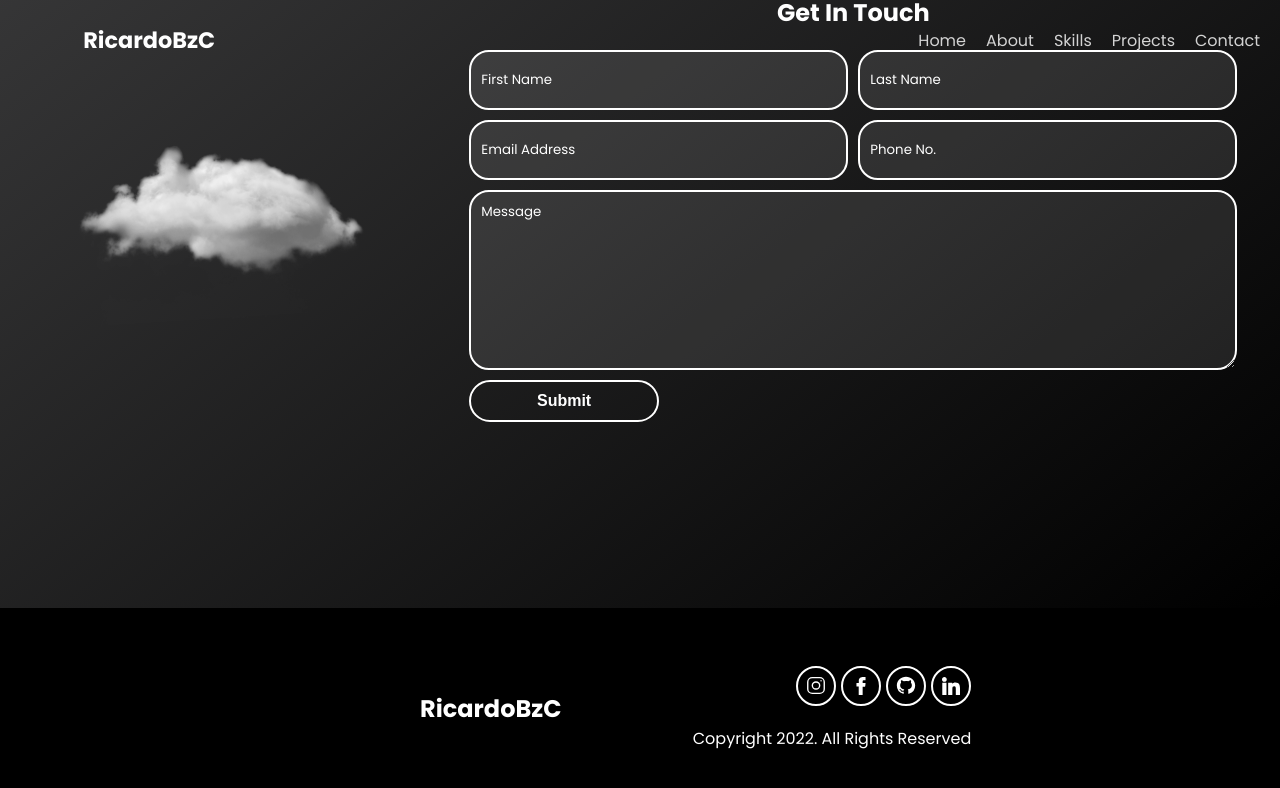
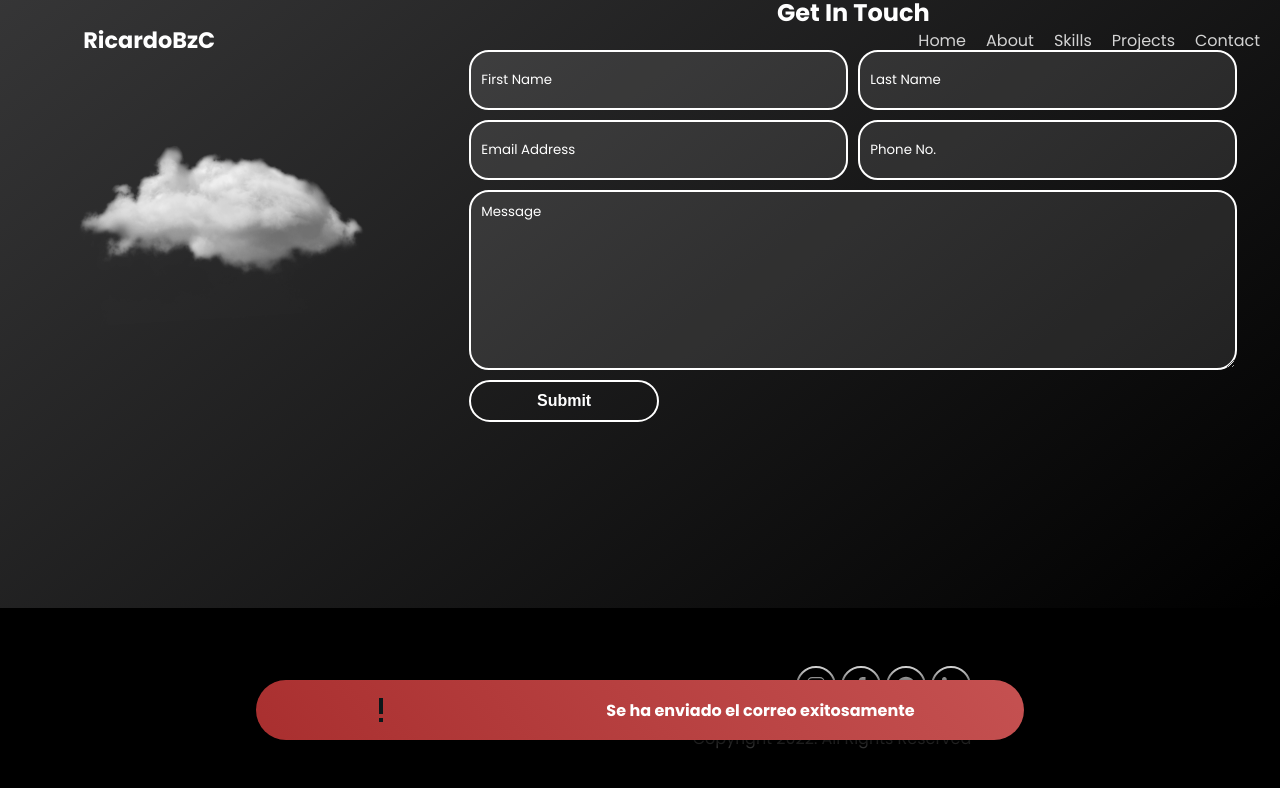
Before and after one commit to RicardoBaezaC/portfolio-ricardobzc, a React (Create React App) app: page / in a window 1280 px wide. Both pictures are taken after typing "Sample", "Sample", "name@example.com", "Sample", "Sample" into the empty fields and a click on the button "Submit". Shown: the part 3392-4180 px from the top of the page. Built offline with nearby package versions, Linux system fonts and the light colour scheme; no server answers; the HTML template or start-up script is replaced by a standard one.

Commit message:
alerta al hacer sumbit al form

```diff
--- a/src/App.js
+++ b/src/App.js
@@ -8,7 +8,6 @@ import { ContactForm } from './components/ContactForm/ContactForm';
 import { Footer } from './components/Footer/Footer';
 
 function App() {
-
   return (
     <div className="App">
       <Navbar />
--- /dev/null
+++ b/src/components/Alert/Alert.css
@@ -0,0 +1,65 @@
+.alert-container {
+    width: 60vw;
+    min-height: 60px;
+    position:  fixed;
+    left: 20%;
+    top: 85%;
+    z-index: 20;
+    border-radius: 50px;
+    box-shadow: 10px 10px 30px 10px rgb(0,0,0);
+    display: flex;
+    justify-content: center;
+    align-items: center;
+    font-weight: 700;
+    display: flex;
+    justify-content: space-around;
+    align-items: center;
+    padding: 10px;
+}
+
+@keyframes alert-start {
+    0%{
+        transform: translateY(200px);
+    }
+    100%{
+        transform: translateY(0px);
+    }
+}
+
+
+.success{
+    background: linear-gradient(50deg, rgb(20, 126, 36) 0%, rgb(60, 202, 74) 100%);
+}
+
+.failure{
+    background: linear-gradient(50deg, rgb(169, 47, 47) 0%, rgb(197, 81, 81) 100%);
+}
+
+.start{
+    animation: alert-start 0.5s linear forwards;
+}
+
+.finish{
+    animation: alert-finish 0.5s linear forwards;
+}
+
+@keyframes alert-finish {
+    0%{
+        transform: translateY(0px);
+    }
+    100%{
+        transform: translateY(200px);
+    }
+}
+
+.icon-alert{
+
+}
+
+.alert-message{
+    display: flex;
+    justify-content: center;
+    align-items: center;
+    text-align: center;
+    padding-left: 10px;
+}
--- /dev/null
+++ b/src/components/Alert/Alert.js
@@ -0,0 +1,29 @@
+import './Alert.css'
+import iconSuccess from '../../assets/img/success.svg';
+import iconFailure from '../../assets/img/failure.svg';
+import { useCallback, useEffect } from 'react';
+
+
+export const Alert = ({type, message, alertIsVisible, setAlertIsVisible}) => {
+
+    const deleteAlert = useCallback(() => {
+        setAlertIsVisible(false)
+    }, [setAlertIsVisible])
+
+    useEffect(() => {
+
+        const alert = setInterval( deleteAlert, 5000)
+
+        return () => {
+            clearInterval(alert)
+        }
+
+    },[setAlertIsVisible, deleteAlert])
+
+    return (
+        <div className={`alert-container ${type} ${alertIsVisible ? 'start' : 'finish'}`} onClick={deleteAlert}>
+            <img className="icon-alert" src={type === "success" ? iconSuccess : iconFailure} alt="icon-alert"/>
+            <p className="alert-message">{message}</p>
+        </div>
+    )
+}
--- a/src/components/ContactForm/ContactForm.js
+++ b/src/components/ContactForm/ContactForm.js
@@ -2,9 +2,18 @@ import './ContactForm.css'
 import Clouds from '../../assets/img/clouds.png'
 import { useState } from 'react'
 import axios from 'axios'
+import { Alert } from '../Alert/Alert'
 
 
 export const ContactForm = () => {
+
+    const [alertIsVisible, setAlertIsVisible] = useState(false)
+    const [alertType, setAlertType] = useState("success")
+
+    const showAlert = (type) => {
+        setAlertIsVisible(true)
+        setAlertType(type)
+    }
 
     const [form, setForm] = useState({
         firstname: "",
@@ -15,19 +24,18 @@ export const ContactForm = () => {
     })
 
     const handleFormChange = (e) => {
-        console.log(e.target.name, e.target.value, form[e.target.name])
         setForm({...form,[e.target.name]: e.target.value})
     }
 
     const handleFormSubmit = (e) => {
         e.preventDefault();
         axios.post('https://server-portfolio-ricardobzc.herokuapp.com/contact', form)
-          .then(function (response) {
-            console.log(response);
-          })
-          .catch(function (error) {
-            console.log(error);
-          });
+        .then( response => {
+            showAlert("success")
+        })
+        .catch( error => {
+            showAlert("failure")
+        });
         setForm({
             firstname: "",
             lastname: "",
@@ -53,6 +61,7 @@ export const ContactForm = () => {
                     <button type="submit" className="btn"><span>Submit</span></button>
                 </form>
             </div>
+            {alertIsVisible && <Alert type={alertType} message="Se ha enviado el correo exitosamente" alertIsVisible={alertIsVisible} setAlertIsVisible={setAlertIsVisible}/>}
         </section>
     )
 }
```
Also changed, not shown: src/assets/img/failure.svg (added), src/assets/img/success.svg (added).
